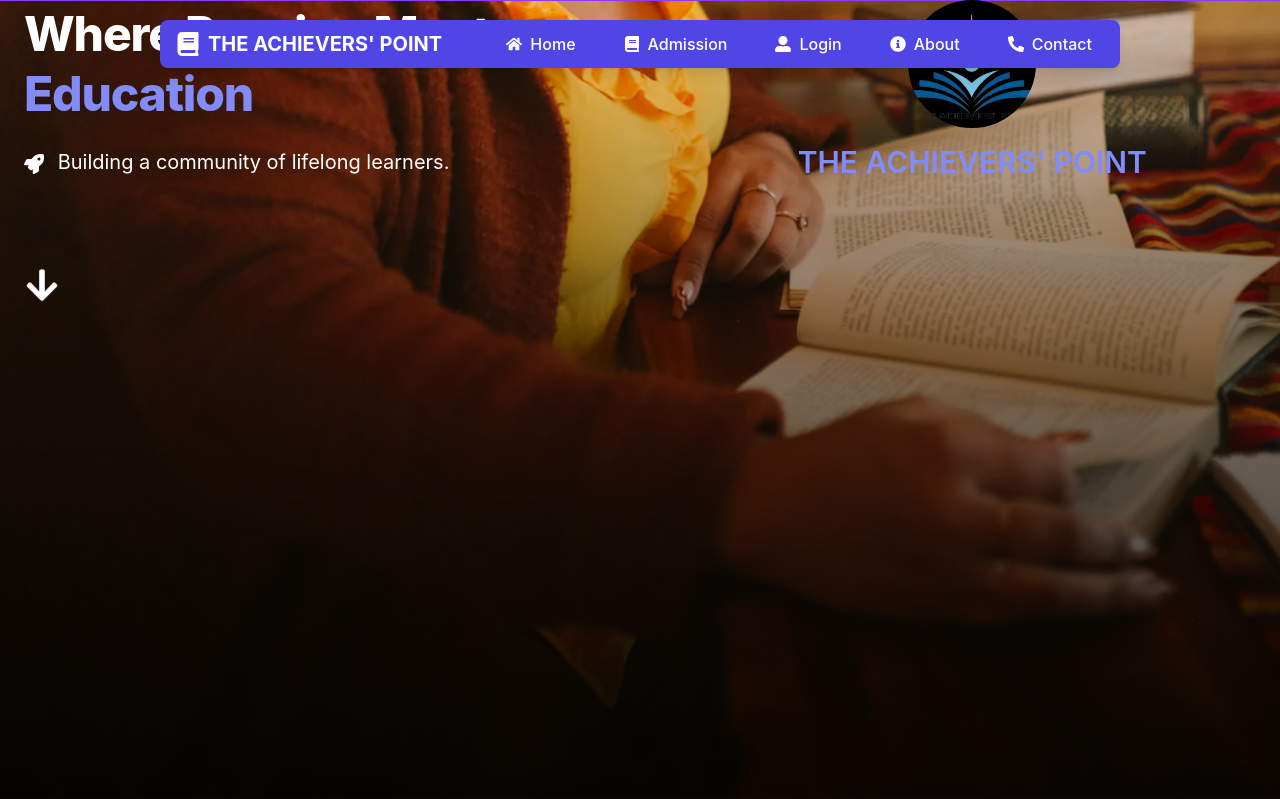
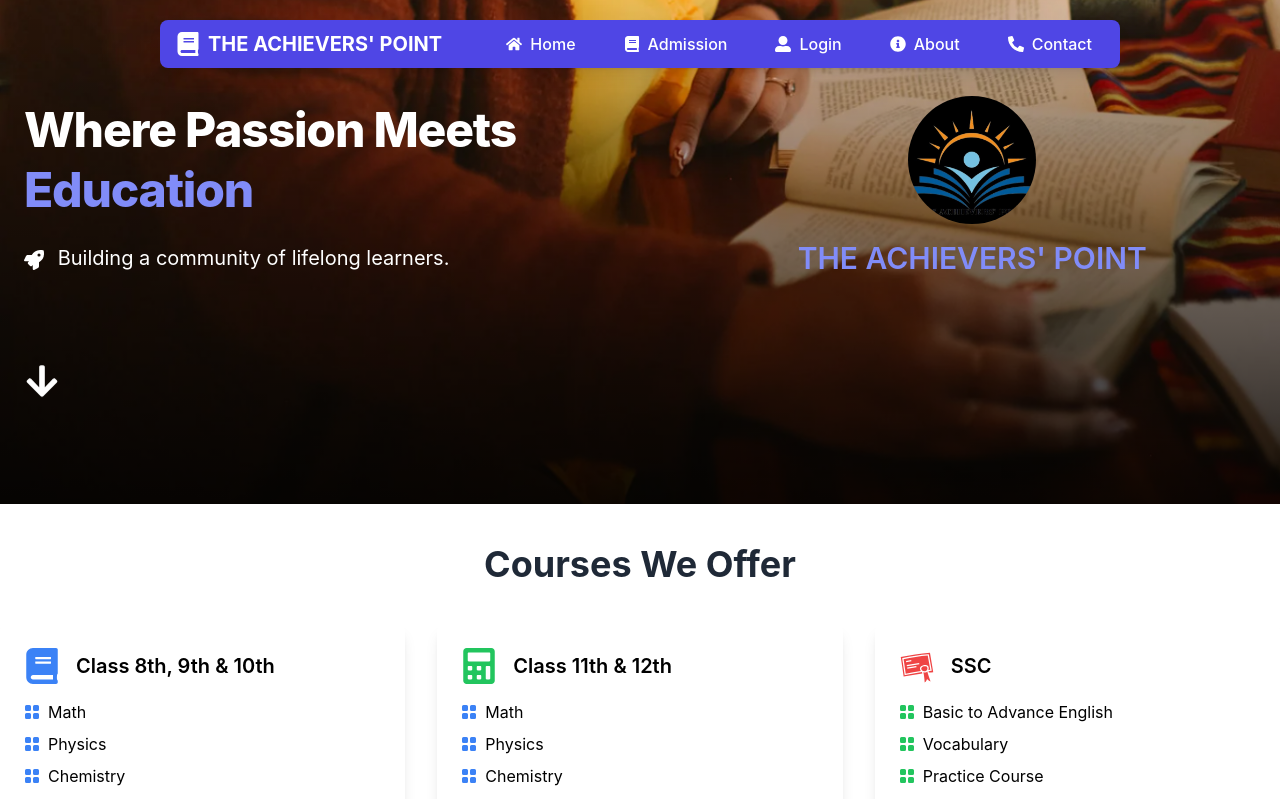
Before and after one commit to zensolveXAkm/TheAchiversPointGodda, a React (Create React App) app: page /home in a window 1280 px wide. Shown: the top 799 px of the page. Built offline with nearby package versions, Linux system fonts and the light colour scheme; no server answers; the database is empty.

Commit message:
Update Hero.js

```diff
--- a/src/HomeContent/Hero.js
+++ b/src/HomeContent/Hero.js
@@ -4,11 +4,9 @@ import { FaRocket, FaArrowDown } from "react-icons/fa";
 const HeroSection = () => {
   return (
     <section
-      className="relative text-white min-h-screen text-center overflow-hidden bg-cover bg-center"
+      className="relative text-white py-24 text-center overflow-hidden bg-cover bg-center"
       style={{
         backgroundImage: "url('/darkside.png')",
-        backgroundPosition: "center",
-        backgroundRepeat: "no-repeat",
       }}
     >
       {/* Overlay */}
```
